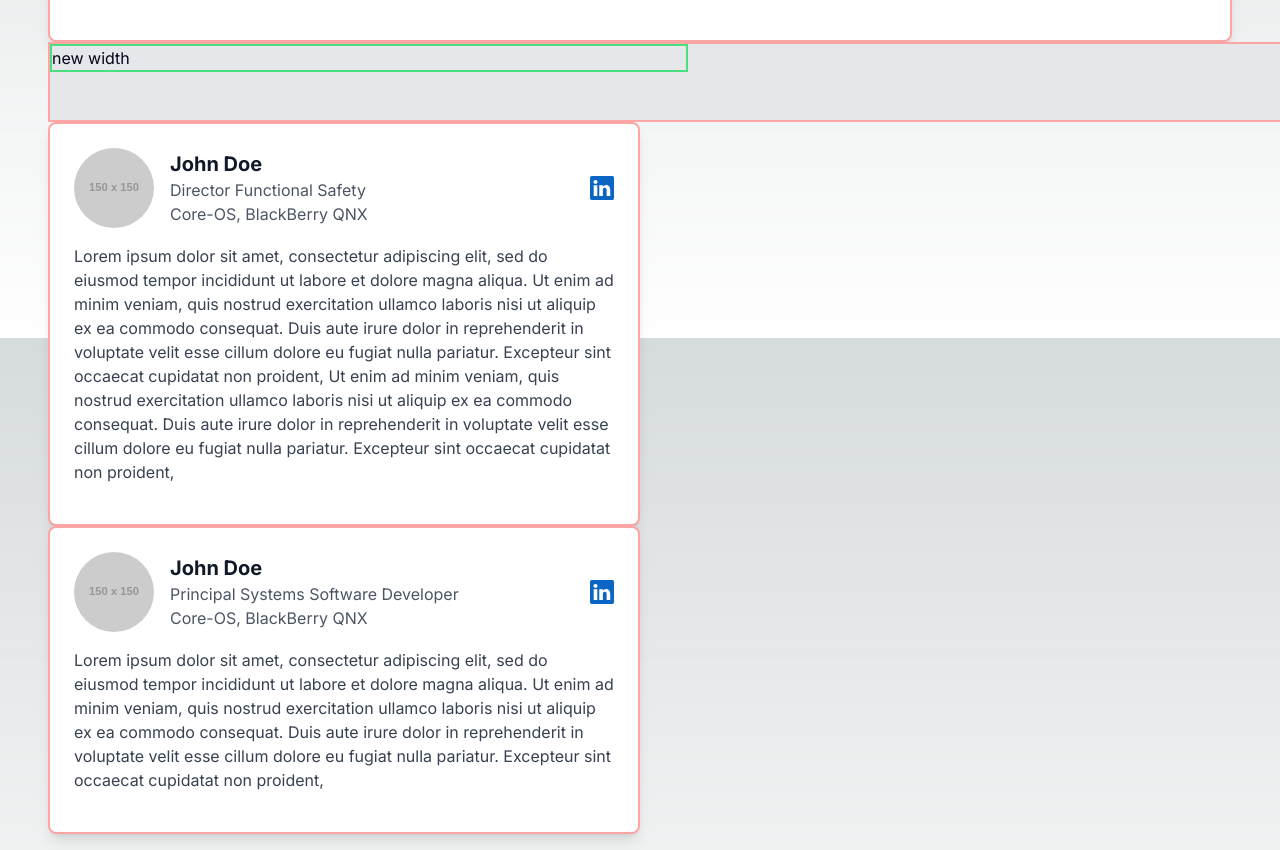
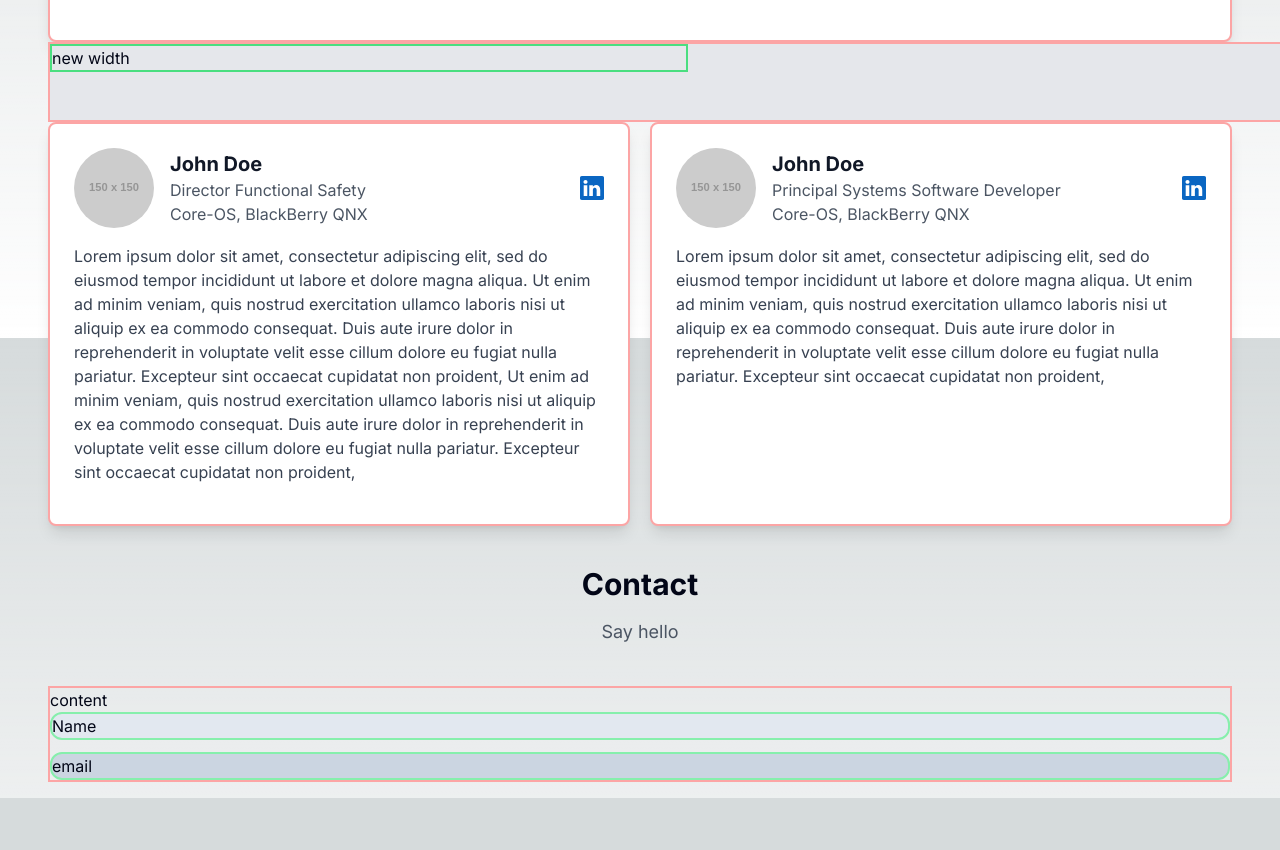
Before and after one commit to AhnafulH/Personal_Website, a Next.js app in the folder portofolio-website/: page / in a window 1280 px wide. Shown: the part 3662-4512 px from the top of the page. After the commit the page ends 4460 px from the top, so only its background shows below. Built offline with nearby package versions, Linux system fonts and the light colour scheme.

Commit message:
Started Contact section

```diff
--- a/portofolio-website/app/page.tsx
+++ b/portofolio-website/app/page.tsx
@@ -13,6 +13,7 @@ import ProjectCard from "@/components/Project2";
 import Testimonial from "@/components/Testimonial";
 import Testimonial2 from "@/components/Testimonial2";
 import Testimonial3 from "@/components/Testimonial3";
+import Contact from "@/components/Contact"
 
 export default function Home() {
   return (
@@ -32,6 +33,7 @@ export default function Home() {
           <Testimonial/>
           <Testimonial2/>
           <Testimonial3/>
+          <Contact/>
 
         </div>
       </main>
--- /dev/null
+++ b/portofolio-website/components/Contact.tsx
@@ -0,0 +1,24 @@
+import React from 'react'
+
+const Contact = () => {
+  return (
+    <div>
+        <div className="text-center mb-10 mt-10">
+          <h2 className="text-3xl font-bold mb-4">Contact</h2>
+          <p className="text-lg text-gray-600">Say hello</p>
+        </div>
+
+        <div className="border-2 border-red-300">
+            content
+            <div className="border-2 border-green-300 w-full bg-slate-200 rounded-xl mb-3">
+                Name
+            </div>
+            <div className="border-2 border-green-300 w-full bg-slate-300 rounded-xl">
+                email
+            </div>
+        </div>
+    </div>
+  )
+}
+
+export default Contact
--- a/portofolio-website/components/Testimonial3.tsx
+++ b/portofolio-website/components/Testimonial3.tsx
@@ -15,7 +15,7 @@ const Testimonial3 = () => {
 <div className="w-40 ...">w-40</div>
 <div className="w-32 ...">w-32</div>
 <div className="w-24 ...">w-24</div> */}
-    <div className="gap-5">
+    <div className="gap-5 flex">
       <div className="w-1/2 rounded-lg overflow-hidden shadow-lg bg-white p-6 border-2 border-red-300">
       <div className="flex items-center justify-between mb-4">
         <div className="flex items-center">
```
